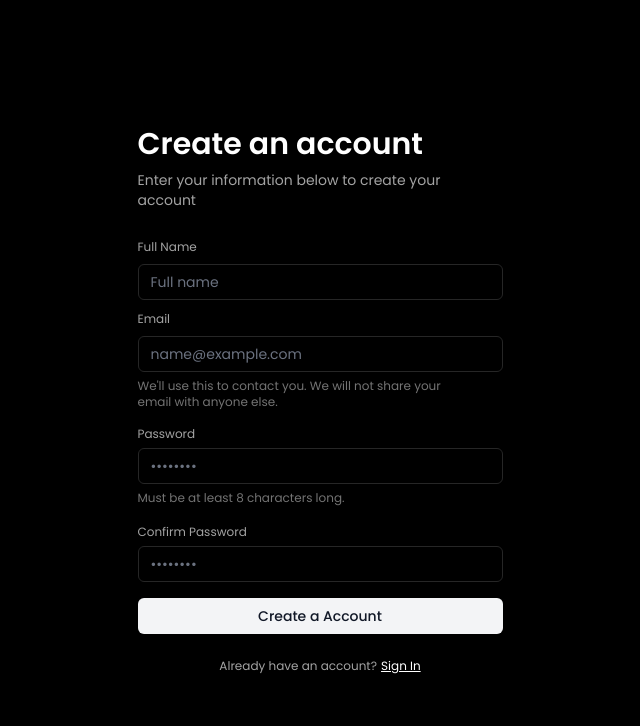
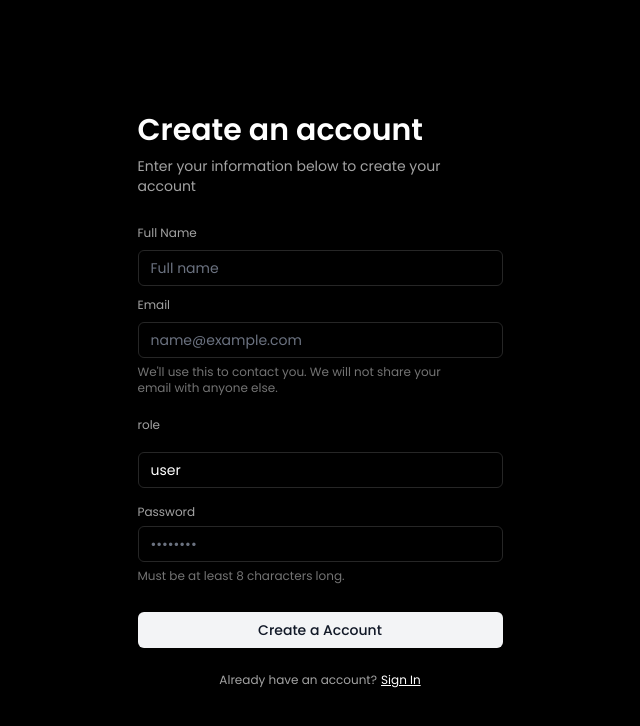
Before and after one commit to Arjunakurniawan/books-List, a React (Vite) app: page /register in a window 1280 px wide. Shown: the top 726 px of the page, without its empty margins (320-960 px from the left). Built offline with nearby package versions, Linux system fonts and the light colour scheme.

Commit message:
feat & refactor: add typing for register and login and add logic when login or register

```diff
--- a/src/screens/login/loginScreen.tsx
+++ b/src/screens/login/loginScreen.tsx
@@ -1,8 +1,31 @@
 import { Button } from "@/components/ui/button";
 import { Input } from "@/components/ui/input";
-import { Link } from "react-router-dom";
+import { loginUser } from "@/services/auth_service";
+import { useState } from "react";
+import { Link, useNavigate } from "react-router-dom";
 
 function LoginScreen() {
+  const [formLogin, setFormLogin] = useState({
+    email: "",
+    password: "",
+  });
+
+  const navigate = useNavigate();
+
+  const handleSubmit = async (e: React.FormEvent) => {
+    e.preventDefault();
+    try {
+      await loginUser({
+        email: formLogin.email,
+        password: formLogin.password,
+      });
+      alert("Login successful!");
+      navigate("/");
+    } catch (err: any) {
+      alert("Login failed. try again.");
+    }
+  };
+
   return (
     <div className="h-screen bg-black text-white font-sans antialiased flex items-center justify-center p-6">
       <div className="flex items-center">
@@ -14,14 +37,16 @@ function LoginScreen() {
             </p>
           </div>
 
-          <form className="space-y-4">
+          <form className="space-y-4" onSubmit={handleSubmit}>
             <div className="space-y-1.5">
               <label className="text-xs text-neutral-400">Email</label>
               <Input
                 type="email"
                 placeholder="name@example.com"
-                // value={email}
-                // onChange={(e) => setEmail(e.target.value)}
+                value={formLogin.email}
+                onChange={(e) =>
+                  setFormLogin({ ...formLogin, email: e.target.value })
+                }
                 required
                 className="border border-neutral-800"
               />
@@ -40,15 +65,16 @@ function LoginScreen() {
               <Input
                 type="password"
                 placeholder="••••••••"
-                // value={password}
-                // onChange={(e) => setPassword(e.target.value)}
+                value={formLogin.password}
+                onChange={(e) =>
+                  setFormLogin({ ...formLogin, password: e.target.value })
+                }
                 required
                 className="border border-neutral-800"
               />
             </div>
 
             <Button type="submit" variant="btnLogin">
-              {/* {isLoading ? "Ngecek bentar..." : "Gas Login"} */}
               Sign In
             </Button>
           </form>
--- a/src/screens/register/registerScreen.tsx
+++ b/src/screens/register/registerScreen.tsx
@@ -1,29 +1,57 @@
 import { Button } from "@/components/ui/button";
 import { Input } from "@/components/ui/input";
+import { registerUser } from "@/services/auth_service";
+import { useState } from "react";
 import { Link } from "react-router-dom";
 
 function RegisterScreen() {
+  const [formData, setFormData] = useState({
+    fullName: "",
+    email: "",
+    password: "",
+    role: "user",
+  });
+
+  const handleSubmit = async (e: React.FormEvent) => {
+    e.preventDefault();
+    try {
+      await registerUser({
+        username: formData.fullName,
+        email: formData.email,
+        password: formData.password,
+        role: formData.role,
+      });
+      alert("Registration successful! Please log in.");
+    } catch (err: any) {
+      if (err.response && err.response.data) {
+        alert(`${err.response.data.status}`);
+      }
+    }
+  };
+
   return (
     <div className="h-screen bg-black text-white font-sans antialiased flex items-center justify-center p-6">
       <div className="flex items-center">
         <div className="lg:w-[365px] mx-auto space-y-6">
           <div className="space-y-2 text-left">
-            <h1 className="text-3xl font-semibold">
-              Create an account
-            </h1>
+            <h1 className="text-3xl font-semibold">Create an account</h1>
             <p className="text-neutral-400 text-sm">
               Enter your information below to create your account
             </p>
           </div>
 
-          <form className="space-y-4">
+          <form className="space-y-4" onSubmit={handleSubmit}>
             <div className="space-y-1.5">
-              <div className="">
+              <div>
                 <label className="text-xs text-neutral-400">Full Name</label>
               </div>
               <Input
                 type="text"
                 placeholder="Full name"
+                value={formData.fullName}
+                onChange={(e) =>
+                  setFormData({ ...formData, fullName: e.target.value })
+                }
                 required
                 className="border border-neutral-800"
               />
@@ -33,8 +61,10 @@ function RegisterScreen() {
               <Input
                 type="email"
                 placeholder="name@example.com"
-                // value={email}
-                // onChange={(e) => setEmail(e.target.value)}
+                value={formData.email}
+                onChange={(e) =>
+                  setFormData({ ...formData, email: e.target.value })
+                }
                 required
                 className="border border-neutral-800"
               />
@@ -44,6 +74,19 @@ function RegisterScreen() {
                 email with anyone else.
               </p>
             </div>
+            <div>
+              <label className="text-xs text-neutral-400">role</label>
+            </div>
+            <Input
+              type="text"
+              placeholder="Role"
+              value={formData.role}
+              onChange={(e) =>
+                setFormData({ ...formData, role: e.target.value })
+              }
+              required
+              className="border border-neutral-800"
+            />
 
             <div className="space-y-1.5 relative">
               <div className="flex items-center">
@@ -52,32 +95,19 @@ function RegisterScreen() {
               <Input
                 type="password"
                 placeholder="••••••••"
-                // value={password}
-                // onChange={(e) => setPassword(e.target.value)}
+                value={formData.password}
+                onChange={(e) =>
+                  setFormData({ ...formData, password: e.target.value })
+                }
                 required
                 className="border border-neutral-800"
               />
               <p className="text-xs text-neutral-500 pb-3">
                 Must be at least 8 characters long.
               </p>
-
-              <div className="flex items-center">
-                <label className="text-xs text-neutral-400">
-                  Confirm Password
-                </label>
-              </div>
-              <Input
-                type="password"
-                placeholder="••••••••"
-                // value={confirmPassword}
-                // onChange={(e) => setConfirmPassword(e.target.value)}
-                required
-                className="border border-neutral-800"
-              />
             </div>
 
             <Button type="submit" variant="btnLogin">
-              {/* {isLoading ? "Ngecek bentar..." : "Gas Login"} */}
               Create a Account
             </Button>
           </form>
--- a/src/services/auth_service.ts
+++ b/src/services/auth_service.ts
@@ -1,33 +1,26 @@
 import api from "./api/api";
-import type { ApiResponse, UserResponse } from "@/types/ApiResponse.type";
+import type { LoginPayload, LoginResponse, RegisterPayload, RegisterResponse} from "@/types/ApiResponse.type";
 
-export const registerUser = async (userData: {
-  name: string;
-  email: string;
-  password: string;
-}) => {
+export const registerUser = async (payload: RegisterPayload) => {
   try {
-    const response = await api.post<ApiResponse<UserResponse>>(
+    const response = await api.post<RegisterResponse>(
       "/auth/register",
-      userData,
+      payload,
     );
-    return response.data.data;
+    return response.data;
   } catch (error) {
     console.error("Error registering user:", error);
     throw error;
   }
 };
 
-export const loginUser = async (credentials: {
-  email: string;
-  password: string;
-}) => {
+export const loginUser = async (payload: LoginPayload) => {
   try {
-    const response = await api.post<ApiResponse<UserResponse>>(
+    const response = await api.post<LoginResponse>(
       "/auth/login",
-      credentials,
+      payload,
     );
-    return response.data.data;
+    return response.data;
   } catch (error) {
     console.error("Error logging in user:", error);
     throw error;
```
Also changed, not shown: src/types/ApiResponse.type.ts (+19 -1 lines).
